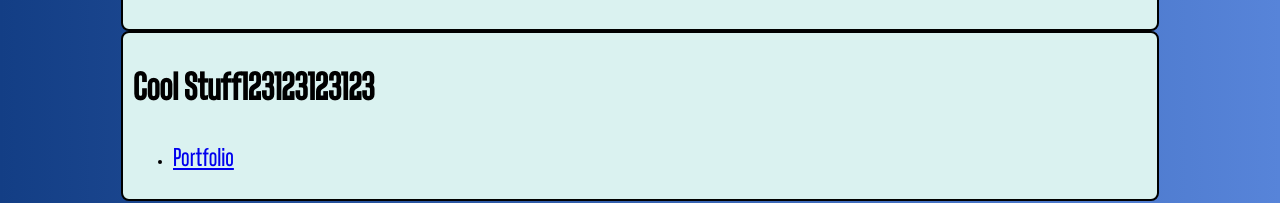
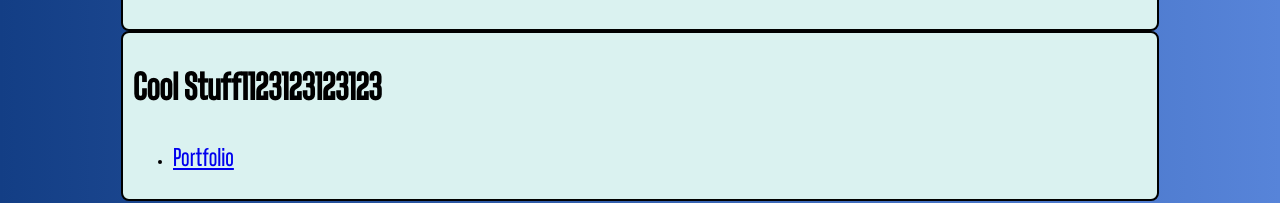
Before and after one commit to luke-powell/lukebpowell.dev, a plain HTML site: page lukebpowell.dev/public_html/index.html in a window 1280 px wide. Shown: the part 206-409 px from the top of the page. Drawn offline with Linux system fonts and the light colour scheme.

Commit message:
Update index.html

```diff
--- a/lukebpowell.dev/public_html/index.html
+++ b/lukebpowell.dev/public_html/index.html
@@ -16,7 +16,7 @@
   </section>
 
   <section class='card'>
-    <h2 class='text-primary'>Cool Stuff123123123123</h1>
+    <h2 class='text-primary'>Cool Stuff1123123123123</h1>
     <ul>
       <li class="text-link"><p ><a href="portfolio">Portfolio</a></p></li>
     </ul>
```
